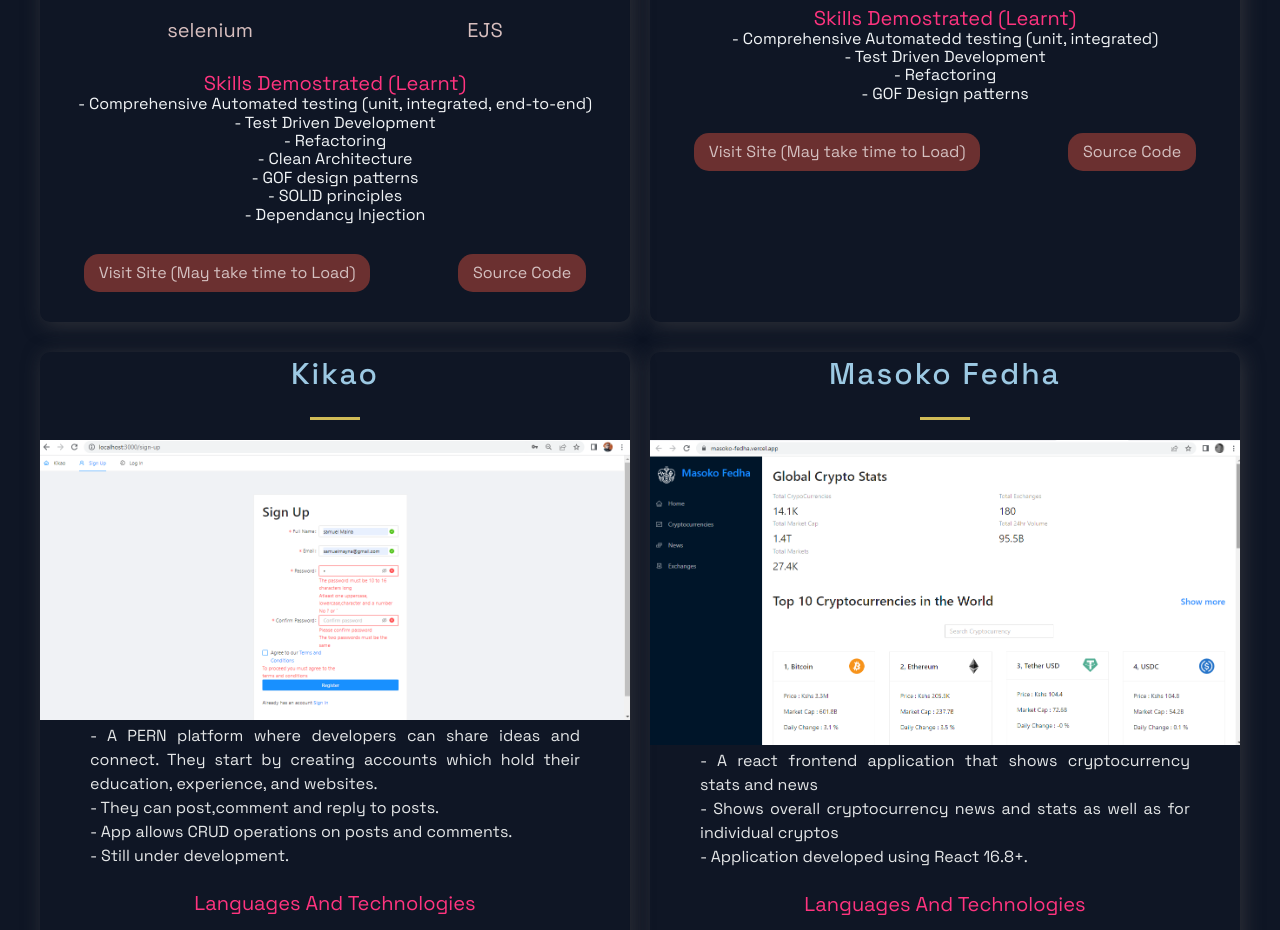
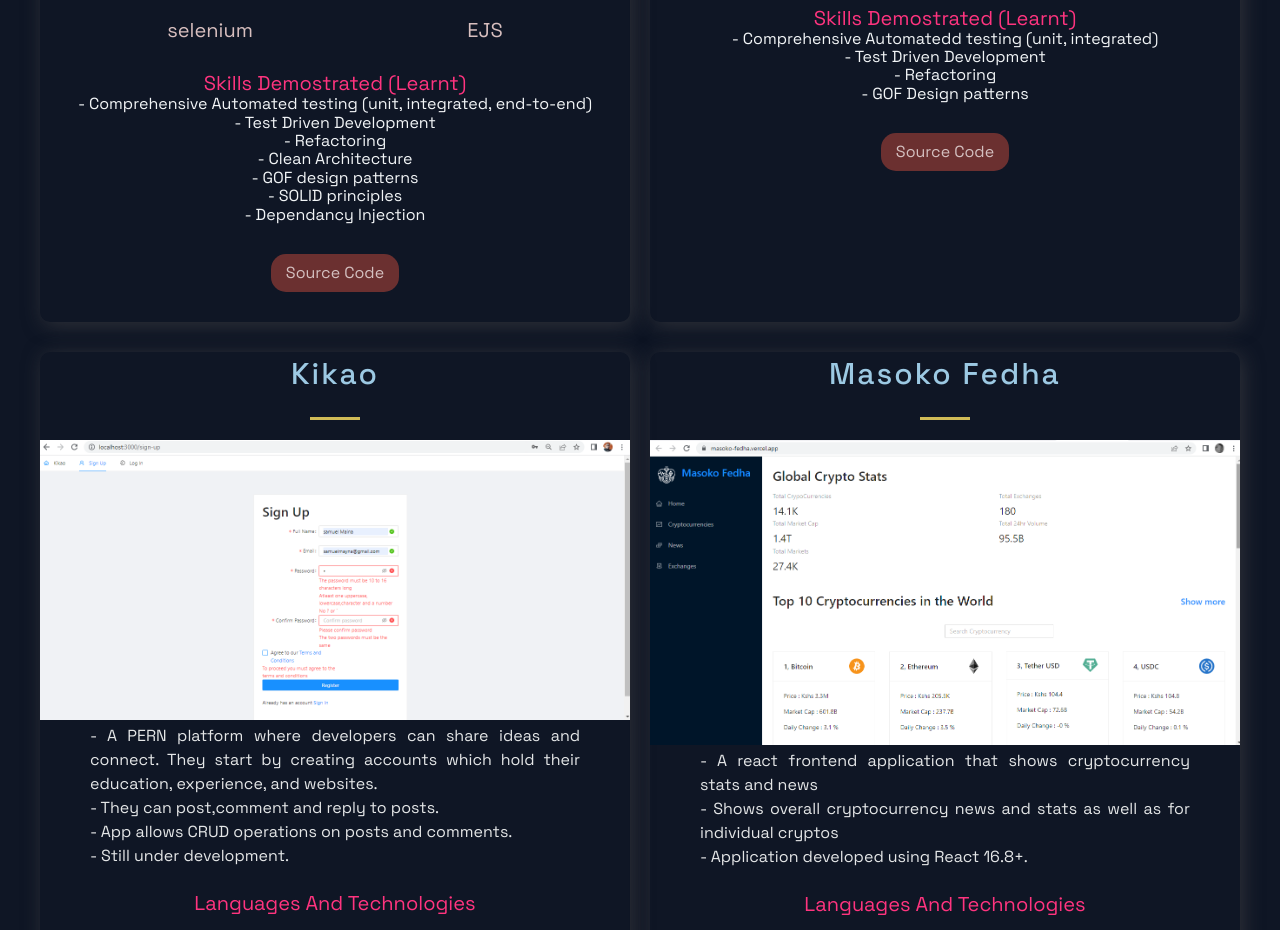
Before and after one commit to samuelmaina/portifolio, a Next.js app: page / in a window 1280 px wide. Shown: the part 1683-2613 px from the top of the page. Built offline with nearby package versions, Linux system fonts and the light colour scheme; no server answers.

Commit message:
Removed links to two projects due to heroku shutdown.

```diff
--- a/src/constants/constants.js
+++ b/src/constants/constants.js
@@ -20,7 +20,7 @@
       "Dependancy Injection",
     ],
     source: "https://github.com/samuelmaina/sokoni",
-    visit: "https://sm-online-shop.herokuapp.com/",
+    // visit: "https://sm-online-shop.herokuapp.com/",
     id: 0,
   },
   {
@@ -41,7 +41,7 @@
       "GOF Design patterns",
     ],
     source: "https://github.com/samuelmaina/mifugo-care",
-    visit: "https://serene-taiga-98483.herokuapp.com/",
+    // visit: "https://serene-taiga-98483.herokuapp.com/",
     heroku: true,
     id: 1,
   },
```
